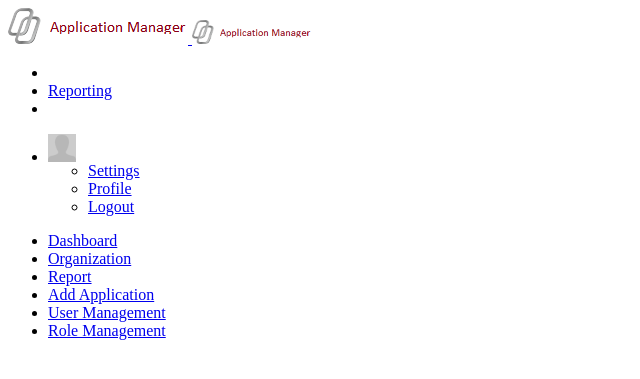
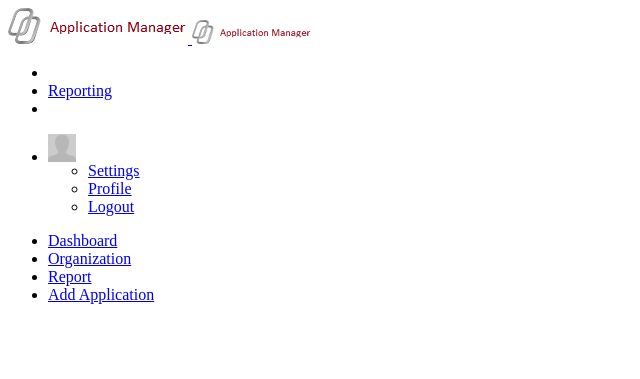
Before and after one commit to junctiontech/appmanager, a CodeIgniter app: the page made by application/views/include/left_menu.php in a window 1280 px wide. Shown: the top 379 px of the page, without its empty margins (0-640 px from the left). Run offline with CodeIgniter, Linux system fonts and the light colour scheme.

Commit message:
changes in ui for left menu

```diff
--- a/application/views/include/left_menu.php
+++ b/application/views/include/left_menu.php
@@ -197,9 +197,9 @@
 							</li>
 
 						</ul>
-					</li> -->
+					</li>
 					<li><a href="<?=base_url()?>role/user_role"> <i class="linecons-t-shirt" title="User Management"></i><span class="title" >User Management</span></a></li>
-					<li><a href="<?=base_url()?>role/role_management"> <i class="linecons-comment" title="Role Management"></i><span class="title" >Role Management</span></a></li>
+					<li><a href="<?=base_url()?>role/role_management"> <i class="linecons-comment" title="Role Management"></i><span class="title" >Role Management</span></a></li> -->
 				</ul>
 				<?php }else{?>
 
```
